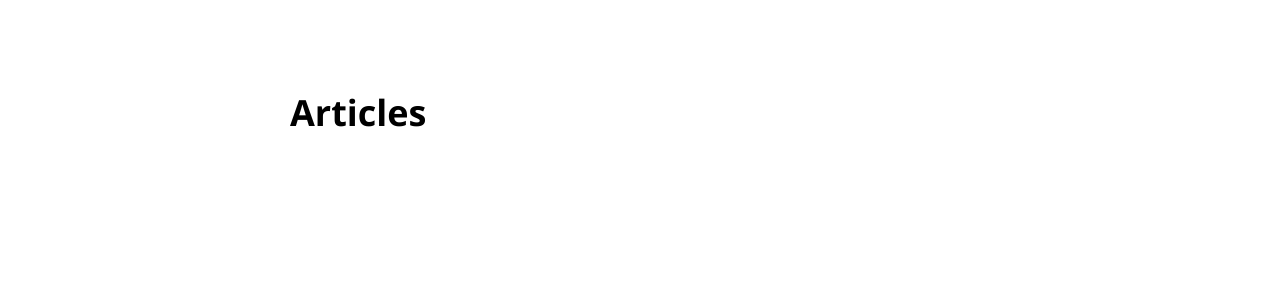
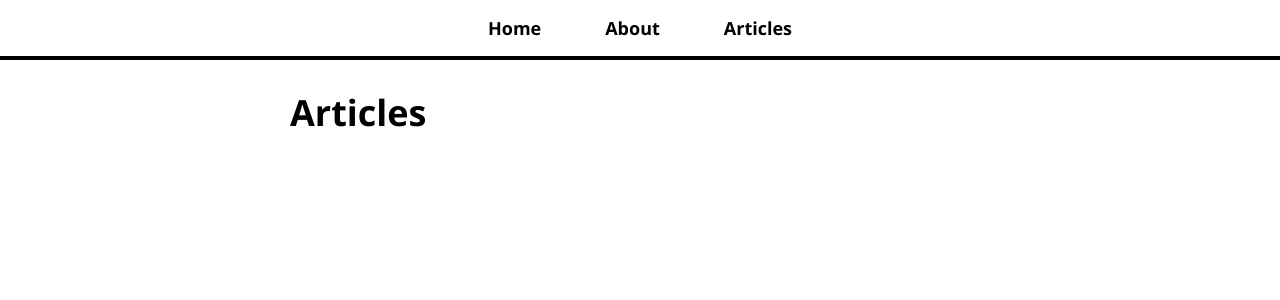
Before and after one commit to tully4school/my-blog, a React (Create React App) app: page /articles-list in a window 1280 px wide. Shown: the top 300 px of the page. Built offline with nearby package versions, Linux system fonts and the light colour scheme.

Commit message:
added a navbar component and added the navbar to appjs

```diff
--- a/src/App.js
+++ b/src/App.js
@@ -5,11 +5,13 @@
 import About from './pages/About'
 import ArticlePage from './pages/ArticlePage'
 import ArticlesList from './pages/ArticlesList'
+import NavBar from './NavBar'
 
 function App () {
   return (
     <Router>
       <div className='App'>
+        <NavBar />
         <div id='page-body'>
           <Route path='/' exact component={Homepage} />
           <Route path='/about' exact component={About} />
--- /dev/null
+++ b/src/NavBar.js
@@ -0,0 +1,16 @@
+import React from 'react'
+import { Link } from 'react-router-dom'
+
+const NavBar = () => (
+  <nav>
+    <ul>
+      <li>
+        <Link to='/'>Home</Link>
+        <Link to='/about'>About</Link>
+        <Link to='/articles-list'>Articles</Link>
+      </li>
+    </ul>
+  </nav>
+)
+
+export default NavBar
```
